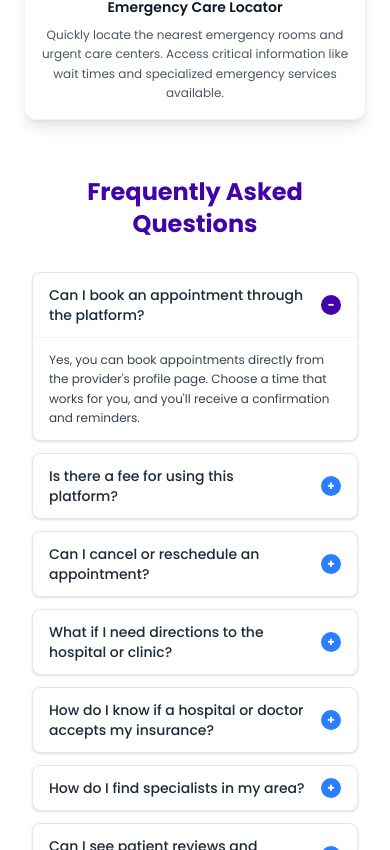
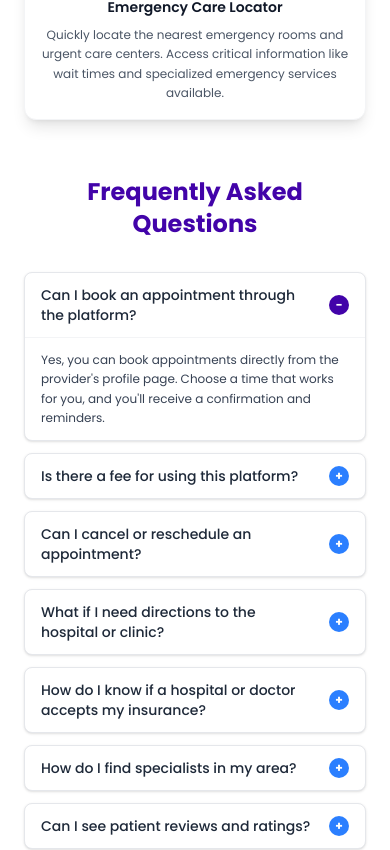
Before and after one commit to BusandCode/healthify, a Next.js app: page /home-page in a window 390 px wide. Shown: the part 3354-4204 px from the top of the page. Built offline with nearby package versions, Linux system fonts and the light colour scheme.

Commit message:
frequency's padding

```diff
--- a/app/home-page/page.js
+++ b/app/home-page/page.js
@@ -60,7 +60,7 @@ function FAQ() {
   };
 
   return (
-    <div className="w-full max-w-4xl mx-auto py-8 px-4 sm:py-16">
+    <div className="w-full max-w-4xl mx-auto py-8 px-2 lg:px-4 sm:py-16">
       <h2 className="text-2xl sm:text-3xl font-bold text-[#4203a9] text-center mb-8 sm:mb-12">
         Frequently Asked Questions
       </h2>
```
